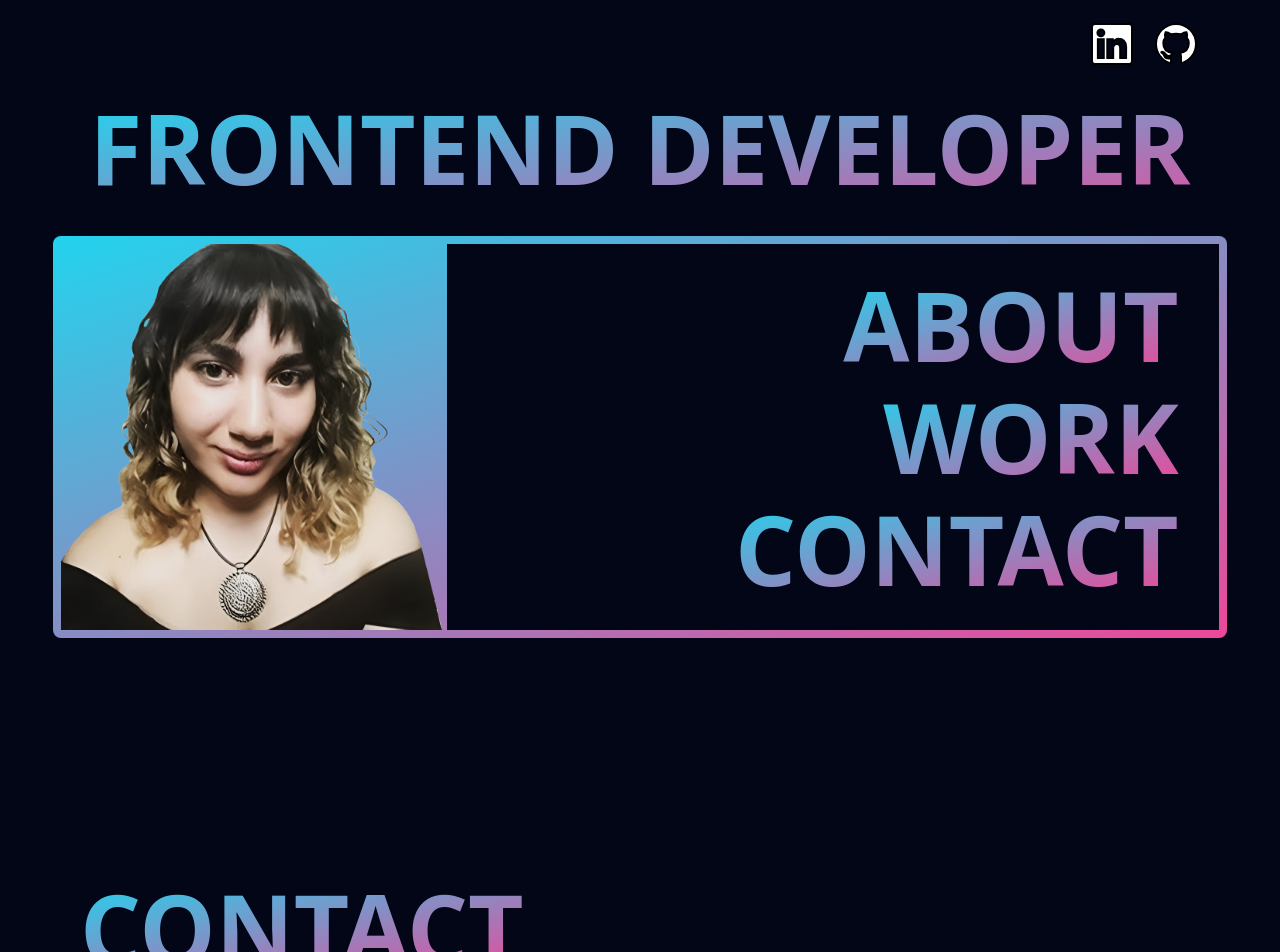
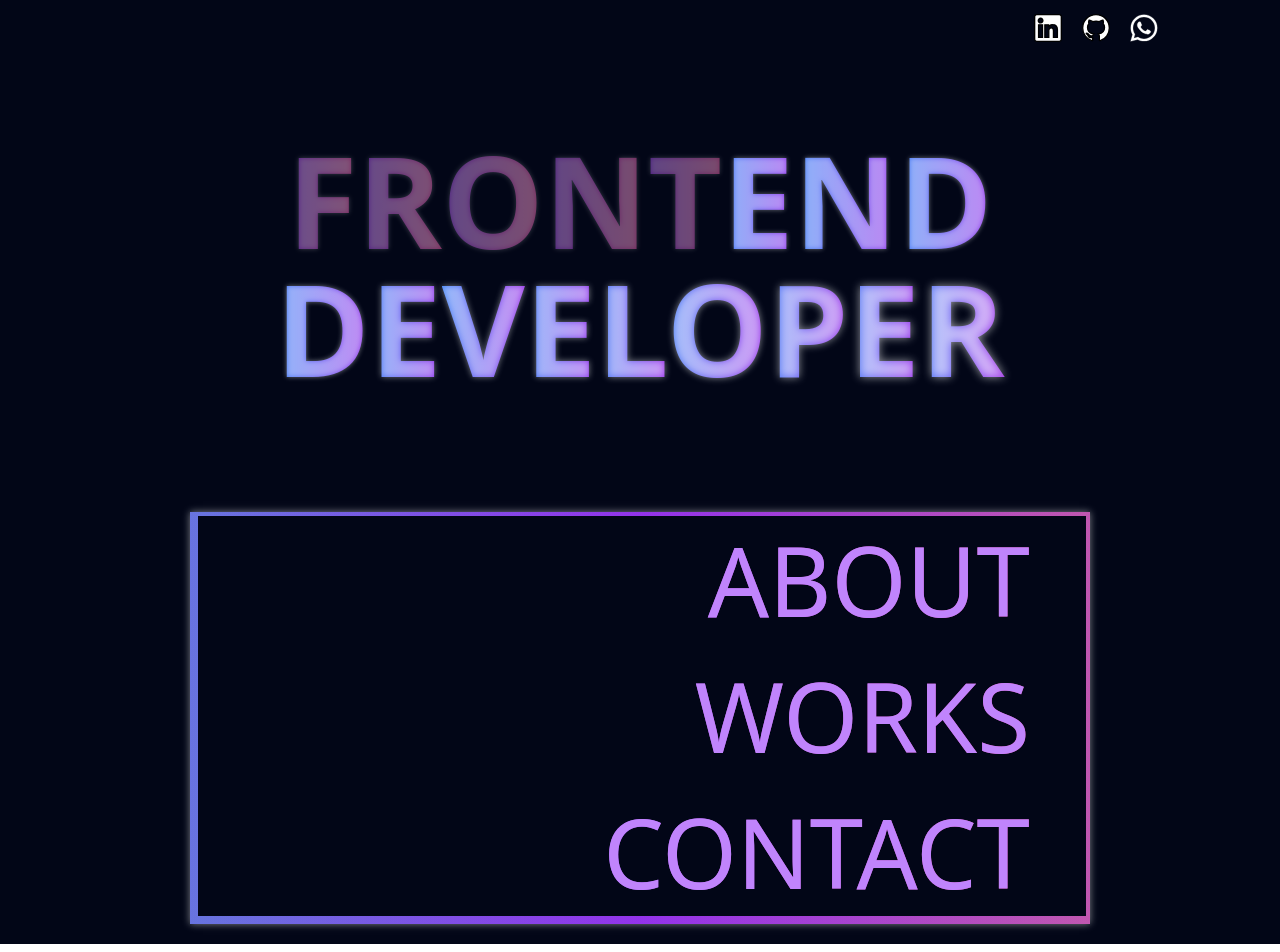
Before and after one commit to Liottaap/Portfolio, a React (Create React App) app: page / in a window 1280 px wide. Shown: the top 952 px of the page. Built offline with nearby package versions, Linux system fonts and the light colour scheme.

Commit message:
modifique el estilo

```diff
--- a/src/App.jsx
+++ b/src/App.jsx
@@ -1,16 +1,21 @@
 import { BrowserRouter , Routes , Route } from "react-router-dom";
-import Layout from "./components/layout/Layout";
-import { Works } from "./pages/Works";
 
+import Works  from "./pages/Works";
+import About from "./pages/About";
+import Contact from "./pages/Contact";
+import Error from "./pages/Error";
+import Header from "./pages/Header";
 
 function App() {
   return (
 
     <BrowserRouter>
       <Routes>
-        <Route path="/" element={<Layout/>}>
-          <Route path="/works" element={<Works/>}/>
-        </Route>
+        <Route path="/" element={<Header/>}/>
+        <Route path="/about" element={<About/>}/>
+        <Route path="/works" element={<Works/>}/>
+        <Route path="/contact" element={<Contact/>}/>
+        <Route path="*" element={<Error/>}/>
       </Routes>
     </BrowserRouter>
     );
--- /dev/null
+++ b/src/assets/styles/globals.css
@@ -0,0 +1,49 @@
+@keyframes borderAnimation {
+    0% {
+      border-image-source: linear-gradient(90deg, #3b82f6, #9333ea, #ec4899);
+      box-shadow: 0px 0px 5px rgba(255, 255, 255, 0.4);
+    }
+    50% {
+      border-image-source: linear-gradient(90deg, #ec4899, #9333ea, #3b82f6);
+      box-shadow: 0px 0px 15px rgba(255, 255, 255, 0.8);
+    }
+    100% {
+      border-image-source: linear-gradient(90deg, #3b82f6, #9333ea, #ec4899);
+      box-shadow: 0px 0px 5px rgba(255, 255, 255, 0.4);
+    }
+  }
+
+  .animate-border {
+    border-width: 4px;
+    border-style: solid;
+    border-image-slice: 1;
+    border-image-source: linear-gradient(90deg, #3b82f6, #9333ea, #ec4899);
+    animation: borderAnimation 3s ease-in-out infinite;
+  }
+
+
+@keyframes letterShine {
+    0% {
+      background-position: 100% 50%;
+      opacity: 0.5;
+      text-shadow: 0px 0px 5px rgba(255, 255, 255, 0.4);
+    }
+    50% {
+      opacity: 1;
+      text-shadow: 0px 0px 15px rgba(255, 255, 255, 0.8);
+    }
+    100% {
+      background-position: 0% 50%;
+      opacity: 1;
+      text-shadow: 0px 0px 5px rgba(255, 255, 255, 0.4);
+    }
+  }
+
+  .animate-glow {
+    background: linear-gradient(90deg, #3b82f6, #9333ea, #ec4899);
+    background-size: 200% 200%;
+    background-clip: text;
+    -webkit-background-clip: text;
+    color: transparent;
+    animation: letterShine 5s ease-in-out infinite;
+  }
--- a/src/components/ProyectsContainer.jsx
+++ /dev/null
@@ -1,9 +0,0 @@
-import Proyects from "./Proyects"
-
-function ProyectsContainer () {
-
-
-    return(
-        <Proyects key={name}/>
-    )
-}
--- a/src/components/RedesButton.jsx
+++ b/src/components/RedesButton.jsx
@@ -1,25 +1,38 @@
-import linkedinLight from "../assets/linkedin-icon.svg";
-import githubLight from "../assets/github-icon.svg";
+import linkedin from "../assets/linkedin-icon.svg";
+import github from "../assets/github-icon.svg";
+import whatssap from "../assets/whatssap-icon.svg"
 
-function RedesButton ({isDark}) {
+
+function RedesButton ({isBigger}) {
+
+     const buttonSize = isBigger ? "w-16 h-16 gap-10" : "w-8 h-8 gap-4"
+
 
     return(
-        <div className="flex gap-4 items-center justify-center pb-8 w-auto h-auto">
-            <button className="w-12 h-12"
+        <div className="flex gap-4 items-center justify-center w-auto h-auto">
+            <button className={`${buttonSize} ${isBigger ? 'hover:animate-border' : ''}`}
                 style={{
-                    backgroundImage: `url(${linkedinLight})`,
+                    backgroundImage: `url(${linkedin})`,
                     backgroundSize: "cover",
                     backgroundPosition: "center",
                     backgroundRepeat: "no-repeat",
                 }}>
             </button>
-            <button className="w-12 h-12"
-style={{
-    backgroundImage: `url(${githubLight})`,
-    backgroundSize: "cover",
-    backgroundPosition: "center",
-    backgroundRepeat: "no-repeat",
-}}>
+            <button className={`${buttonSize} ${isBigger ? 'hover:animate-border' : ''}`}
+                style={{
+                    backgroundImage: `url(${github})`,
+                    backgroundSize: "cover",
+                    backgroundPosition: "center",
+                    backgroundRepeat: "no-repeat",
+                }}>
+            </button>
+            <button  className={`${buttonSize} ${isBigger ? 'hover:animate-border' : ''}`}
+                style={{
+                    backgroundImage: `url(${whatssap})`,
+                    backgroundSize: "cover",
+                    backgroundPosition: "center",
+                    backgroundRepeat: "no-repeat",
+                }}>
             </button>
         </div>
     )
--- a/src/components/layout/Footer.jsx
+++ /dev/null
@@ -1,16 +0,0 @@
-import  RedesButton  from "../RedesButton"
-
-function Footer() {
-    return(
-        <footer id='footer' className="bg-slate-950 w-full flex flex-col gap-10 items-start justify-center p-20">
-            <h1 className="text-8xl font-bold bg-gradient-to-br from-cyan-400 to-pink-500 text-transparent bg-clip-text">CONTACT</h1>
-            <p className="w-1/2 text-xl text-whitesmoke">Lorem ipsum dolor sit amet consectetur adipisicing elit. Ipsa corrupti aliquid architecto at iusto praesentium Lorem, ipsum dolor sit amet consectetur adipisicing elit. Consequuntur sed fugiat vitae nobis sunt a deleniti adipisci. Est odit, cupiditate facilis doloribus quo repudiandae ipsa officia, quam tenetur maxime vel.inventore delectus esse id enim saepe harum, magni a voluptatum distinctio repellendus explicabo, est cupiditate.</p>
-            <div className="flex flex-col w-1/2 justify-center items-center text-2xl">
-                <RedesButton/>
-                <p className="text-2xl text-whitesmoke"d>liotta.a.p@gmail.com</p>
-            </div>
-        </footer>
-    )
-}
-
-export default Footer
--- a/src/components/layout/Header.jsx
+++ /dev/null
@@ -1,27 +0,0 @@
-
-import Profile from "../../assets/Profile3.png"
-import RedesButton from "../RedesButton";
-
-export const Header = () => {
-    const scrollToSection = (id) => {
-        document.getElementById(id).scrollIntoView({ behavior: "smooth" });
-      };
-    return(
-        <header className="flex flex-col items-center w-100 min-h-screen  bg-slate-950 pt-5">
-            <div className="w-full h-20 flex justify-end pr-20">
-                <RedesButton/>
-            </div>
-            <h1 className="text-8xl text-center pb-10 font-extrabold bg-gradient-to-br from-cyan-400 to-pink-500 text-transparent bg-clip-text">FRONTEND DEVELOPER</h1>
-
-            <nav className="flex text-8xl w-11/12 h-100 justify-between  p-[8px] bg-gradient-to-br from-cyan-400 to-pink-500 rounded-lg">
-                <img src={Profile} alt="Foto de perfil de Ana Liotta, desarrolladora Frontend" className="w-1/3" />
-
-                <div className="flex flex-col items-end w-2/3  gap-4 box-content bg-slate-950 pr-10 justify-center">
-                    <button onClick={() => scrollToSection("about")} className="hover:scale-x-105 hover:-translate-x-10 hover:text-9xl transition-all font-bold bg-gradient-to-br from-cyan-400 to-pink-500 text-transparent bg-clip-text" >ABOUT</button>
-                    <button onClick={() => scrollToSection("works")} className="hover:scale-x-105 hover:-translate-x-10 hover:text-9xl transition-all font-bold bg-gradient-to-br from-cyan-400 to-pink-500 text-transparent bg-clip-text">WORK</button>
-                    <button onClick={() => scrollToSection("footer")} className="hover:scale-x-105 hover:-translate-x-10 hover:text-9xl transition-all font-bold bg-gradient-to-br from-cyan-400 to-pink-500 text-transparent bg-clip-text">CONTACT</button>
-                </div>
-            </nav>
-        </header>
-    )
-}
--- a/src/components/layout/Layout.jsx
+++ b/src/components/layout/Layout.jsx
@@ -1,4 +1,4 @@
-import { Header } from "./Header";
+/* import { Header } from "./Header";
 import { Outlet } from "react-router-dom";
 import  Footer  from "./Footer";
 
@@ -15,4 +15,4 @@ function Layout() {
     );
 }
 
-export default Layout;
+export default Layout; */
--- /dev/null
+++ b/src/pages/Contact.jsx
@@ -0,0 +1,20 @@
+import  RedesButton  from "../components/RedesButton"
+import '../assets/styles/globals.css'
+
+
+function Contact() {
+
+    return(
+        <footer className="bg-slate-950 text-purple-100 w-full h-screen flex flex-col gap-10 items-center justify-center p-20">
+            <h1 className="text-8xl font-bold bg-gradient-to-br from-blue-500 via-purple-500 to-pink-500 text-transparent bg-clip-text">CONTACT</h1>
+            <p className=" text-xl  ">Lorem ipsum dolor sit amet consectetur adipisicing elit. Ipsa corrupti aliquid architecto at iusto praesentium Lorem, ipsum dolor sit amet consectetur adipisicing elit. Consequuntur sed fugiat vitae nobis sunt a deleniti adipisci. Est odit, cupiditate facilis doloribus quo repudiandae ipsa officia, quam tenetur maxime vel.inventore delectus esse id enim saepe harum, magni a voluptatum distinctio repellendus explicabo, est cupiditate.</p>
+            <div className="flex flex-col  gap-5 justify-center items-center text-2xl">
+                <RedesButton isBigger={true}/>
+                <p className="text-2xl ">liotta.a.p@gmail.com</p>
+            </div>
+        </footer>
+    )
+
+}
+
+export default Contact
--- a/src/pages/Error.jsx
+++ b/src/pages/Error.jsx
@@ -1,5 +1,3 @@
-
-
 
 function Error() {
     return(
@@ -7,7 +5,8 @@ function Error() {
             <h1>Error 404</h1>
             <p>This page doesn't exist.</p>
 
-            <Link path="/" />
+
         </div>
     )
 }
+export default Error
--- /dev/null
+++ b/src/pages/Header.jsx
@@ -0,0 +1,30 @@
+import { Link } from 'react-router-dom';
+import '../assets/styles/globals.css'
+import RedesButton from "../components/RedesButton";
+
+function Header() {
+
+    return(
+        <header className="flex flex-col items-center gap-20 min-h-screen pb-5 pr-10 pl-10 bg-slate-950">
+            <div className="w-full h-14 flex p-4 justify-end items-center pr-20">
+                <RedesButton/>
+            </div>
+            <h1 className="text-9xl text-center pb-10 font-extrabold   bg-gradient-to-r from-blue-500 via-purple-500 to-pink-500 bg-clip-text text-transparent">
+            {Array.from("FRONTEND DEVELOPER").map((letter, index) => (
+                <span key={index} className="animate-glow" style={{ animationDelay: `${index * 0.1}s` }}>
+                {letter}
+                </span>
+            ))}
+            </h1>
+            <nav className="w-9/12 h-max relative flex items-center  p-4  text-white border-l-8 border-b-8 border-transparent bg-clip-border animate-border ">
+                <div className="flex flex-col w-full items-end justify-end gap-10 text-8xl bg-gradient-to-r from-blue-500 via-purple-500 to-pink-500 bg-clip-text text-transparent pr-10">
+                    <Link to="/about" className=" inline-block text-purple-400 cursor-pointer hover:scale-125 hover:-translate-x-44 transition-all duration-500">ABOUT</Link>
+                    <Link to="/works" className=" inline-block text-purple-400 cursor-pointer hover:scale-125 hover:-translate-x-44 transition-all duration-500">WORKS</Link>
+                    <Link to="/contact" className=" inline-block w-92 text-purple-400 cursor-pointer hover:scale-125 hover:-translate-x-44 transition-all duration-500">CONTACT</Link>
+                </div>
+            </nav>
+        </header>
+    )
+}
+
+export default Header
--- a/src/pages/Works.jsx
+++ b/src/pages/Works.jsx
@@ -1,6 +1,6 @@
 
 
-export const Works = () => {
+function Works () {
     return(
         <section className=" w-full min-h-min flex flex-col gap-10 items-start justify-center p-20">
             <h1 className="text-8xl">WORKS</h1>
@@ -16,3 +16,5 @@ export const Works = () => {
 
     )
 }
+
+export default Works
```
Also changed, not shown: src/assets/whatssap-icon.svg (added), src/assets/whatssap-icon2.svg (added).
